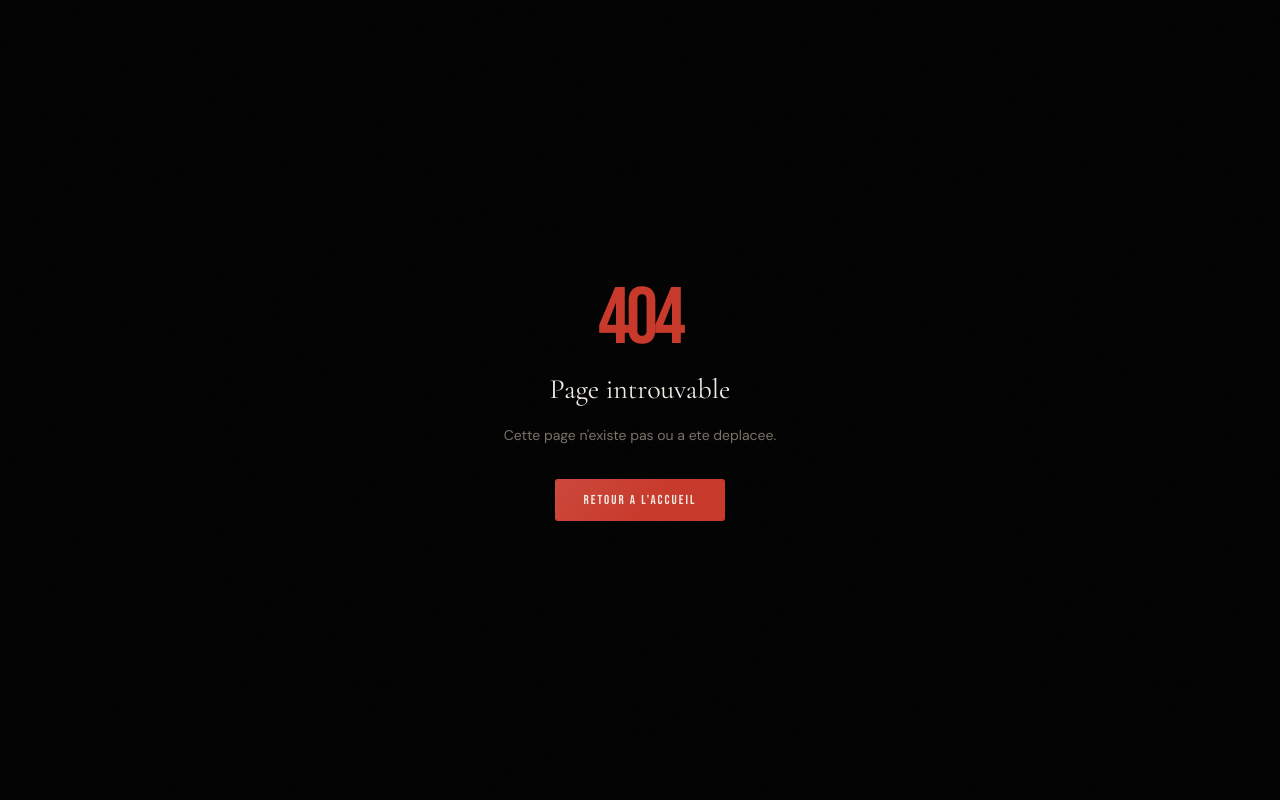
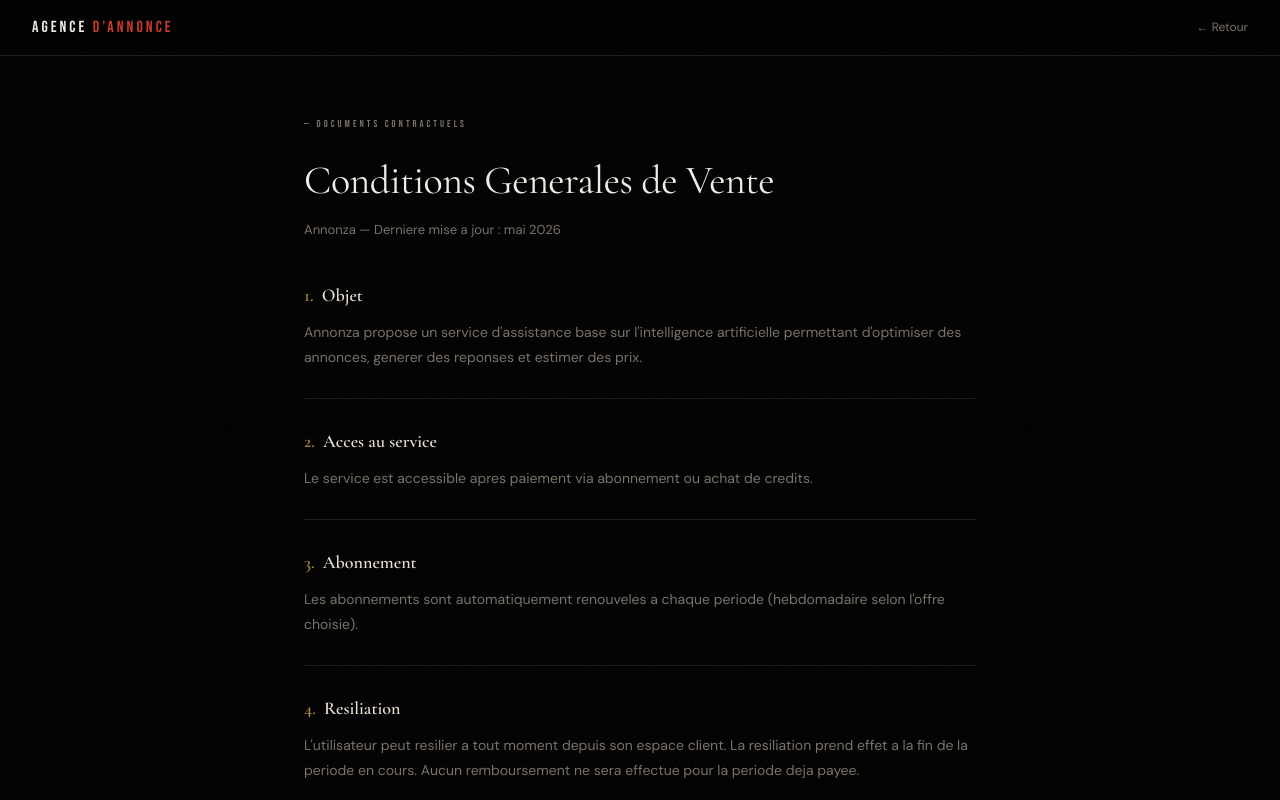
Before and after one commit to nppro4-art/Agence-Annonce, a Next.js app: page /cgv in a window 1280 px wide. Before the commit this address had no page. Shown: the top 800 px of the page. Built offline with nearby package versions, Linux system fonts and the light colour scheme.

Commit message:
Create cgv.js

```diff
--- /dev/null
+++ b/pages/cgv.js
@@ -0,0 +1,47 @@
+import Link from 'next/link'
+
+export default function CGV() {
+  const articles = [
+    { num:'1', title:'Objet', content:"Annonza propose un service d'assistance base sur l'intelligence artificielle permettant d'optimiser des annonces, generer des reponses et estimer des prix." },
+    { num:'2', title:'Acces au service', content:'Le service est accessible apres paiement via abonnement ou achat de credits.' },
+    { num:'3', title:'Abonnement', content:"Les abonnements sont automatiquement renouveles a chaque periode (hebdomadaire selon l'offre choisie)." },
+    { num:'4', title:'Resiliation', content:"L'utilisateur peut resilier a tout moment depuis son espace client. La resiliation prend effet a la fin de la periode en cours. Aucun remboursement ne sera effectue pour la periode deja payee." },
+    { num:'5', title:'Paiement', content:'Les paiements sont securises via Stripe. Les donnees bancaires ne sont jamais stockees sur nos serveurs.' },
+    { num:'6', title:'Responsabilite', content:"Annonza fournit des outils d'aide a la vente. Les resultats (vente, prix, negociation) ne sont pas garantis. L'utilisateur reste seul responsable de ses annonces et de ses transactions." },
+    { num:'7', title:'Remboursement', content:"Aucun remboursement n'est effectue apres validation du paiement car la prestation est livree immediatement sous forme numerique." },
+    { num:'8', title:'Donnees', content:'Les donnees sont utilisees uniquement pour le fonctionnement du service et ne sont pas revendues a des tiers.' },
+  ]
+
+  return (
+    <div style={{ minHeight:'100vh',background:'var(--black)',color:'var(--white)',fontFamily:'var(--font-ui)' }}>
+      <nav style={{ position:'sticky',top:0,zIndex:100,padding:'0 32px',background:'rgba(3,3,3,.92)',backdropFilter:'blur(20px)',borderBottom:'1px solid var(--border)',display:'flex',alignItems:'center',justifyContent:'space-between',height:56 }}>
+        <Link href="/" style={{ fontFamily:'var(--font-label)',fontSize:16,letterSpacing:3 }}>Agence <span style={{ color:'var(--red)' }}>d&apos;Annonce</span></Link>
+        <Link href="/" style={{ fontSize:12,color:'var(--muted2)' }}>← Retour</Link>
+      </nav>
+      <div style={{ maxWidth:720,margin:'0 auto',padding:'60px 24px 100px' }}>
+        <div className="label" style={{ marginBottom:16 }}>Documents contractuels</div>
+        <h1 style={{ fontFamily:'var(--font-display)',fontSize:40,fontWeight:400,letterSpacing:-.5,marginBottom:8 }}>Conditions Generales de Vente</h1>
+        <p style={{ fontSize:13,color:'var(--muted2)',marginBottom:40 }}>Annonza — Derniere mise a jour : mai 2026</p>
+        {articles.map(a => (
+          <div key={a.num} style={{ marginBottom:28, paddingBottom:28, borderBottom:'1px solid var(--border)' }}>
+            <h2 style={{ fontFamily:'var(--font-display)',fontSize:18,fontWeight:600,marginBottom:10,color:'var(--cream)' }}>
+              <span style={{ color:'var(--gold3)',marginRight:8 }}>{a.num}.</span>{a.title}
+            </h2>
+            <p style={{ fontSize:14,color:'var(--muted2)',lineHeight:1.8 }}>{a.content}</p>
+          </div>
+        ))}
+      </div>
+      <LegalFooter />
+    </div>
+  )
+}
+
+function LegalFooter() {
+  return (
+    <footer style={{ borderTop:'1px solid var(--border)',padding:'20px 32px',display:'flex',gap:20,flexWrap:'wrap',justifyContent:'center' }}>
+      {[['Accueil','/'],['CGV','/cgv'],['Confidentialite','/confidentialite'],['Mentions legales','/mentions-legales'],['A propos','/a-propos']].map(([l,h]) => (
+        <Link key={l} href={h} style={{ fontSize:12,color:'var(--muted2)' }}>{l}</Link>
+      ))}
+    </footer>
+  )
+}
```
